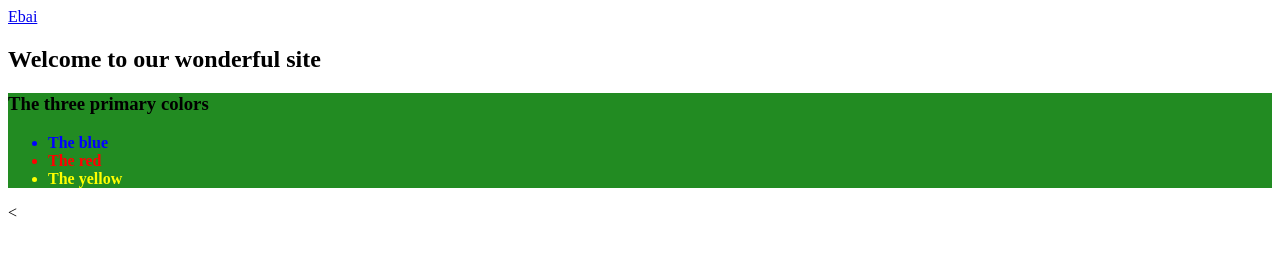
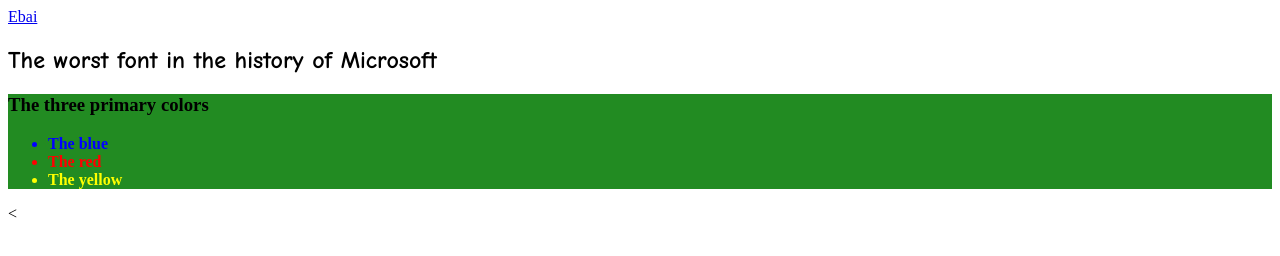
Before and after one commit to asgerkrabbe/HTML_Portfolio, a plain HTML site: page index.html in a window 1280 px wide. Drawn offline with Linux system fonts and the light colour scheme.

Commit message:
header fonts

```diff
--- a/index.html
+++ b/index.html
@@ -2,6 +2,8 @@
 <!-- inside of the html tag is where all your html will go -->
 <head>
     <!-- This is where you put meta information about the page: favicon, title, social media tags etc -->
+<title >Asger Krabbe - Portfolio</title>
+
 </head>
 
 
@@ -14,7 +16,7 @@
         <a href="/">Ebai</a>
     </header>
     <section class="intro">
-        <h1>Welcome to our wonderful site</h1>
+        <h1 style="font-family: 'Comic Sans MS',serif">The worst font in the history of Microsoft</h1>
     </section>
     <section class="colors" style=background-color:forestgreen;>
         <h3> The three primary colors </h3>
```
